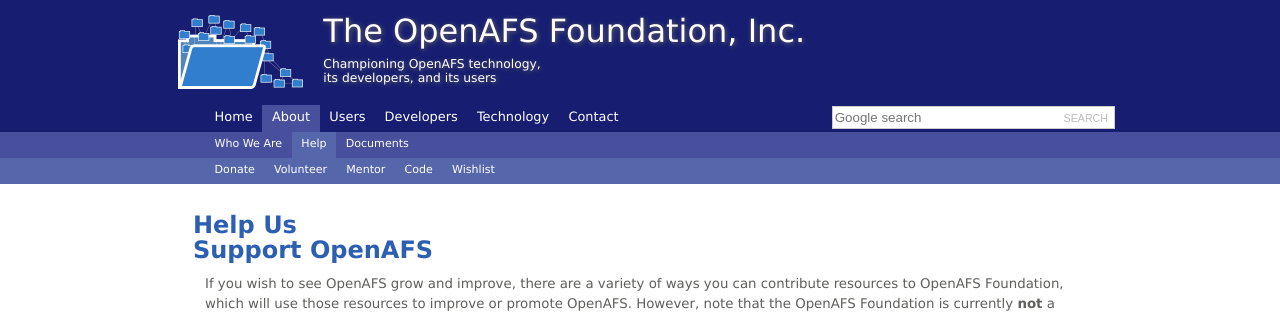
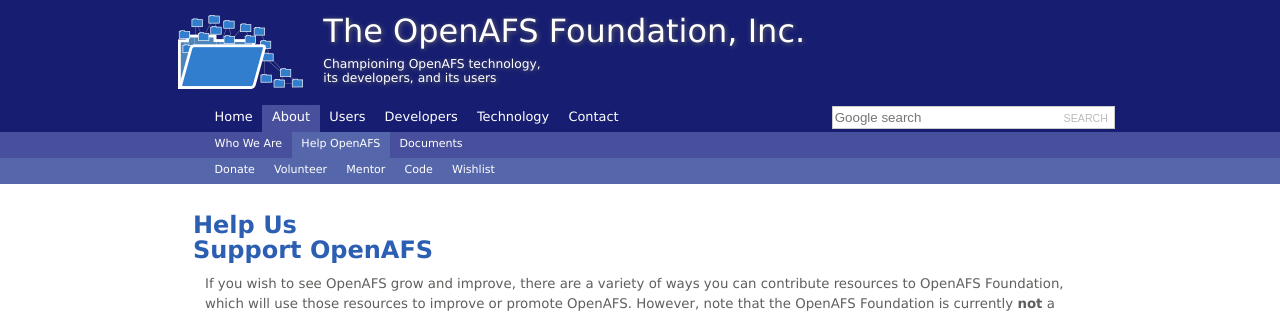
Before and after one commit to openafsfoundation/openafsfoundation.org, a Jekyll site: the page built from help/index.md, in a window 1280 px wide. Shown: the top 315 px of the page. Built offline with Jekyll 4.4.1, drawn with Linux system fonts in a browser that asks for light colours.

Commit message:
Update nav.yaml

```diff
--- a/_data/nav.yaml
+++ b/_data/nav.yaml
@@ -21,7 +21,7 @@
         - name: Finances
           url: about/finance/
 
-    - name: Help
+    - name: Help OpenAFS
       id: help
       url: help/
       children:
```
